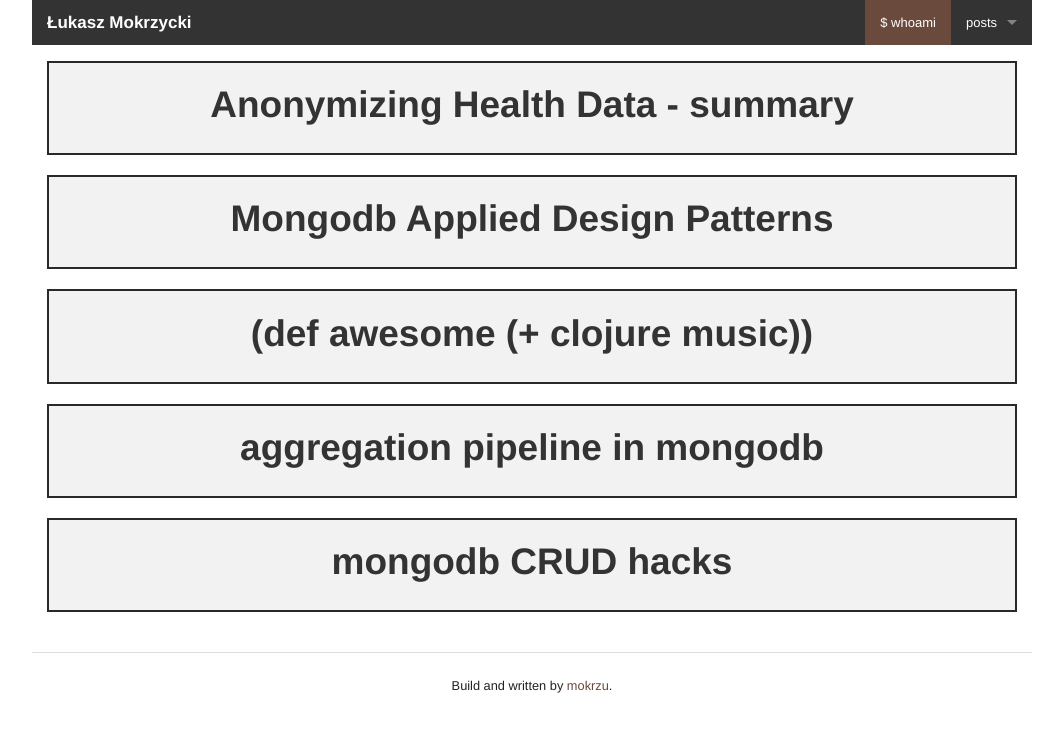
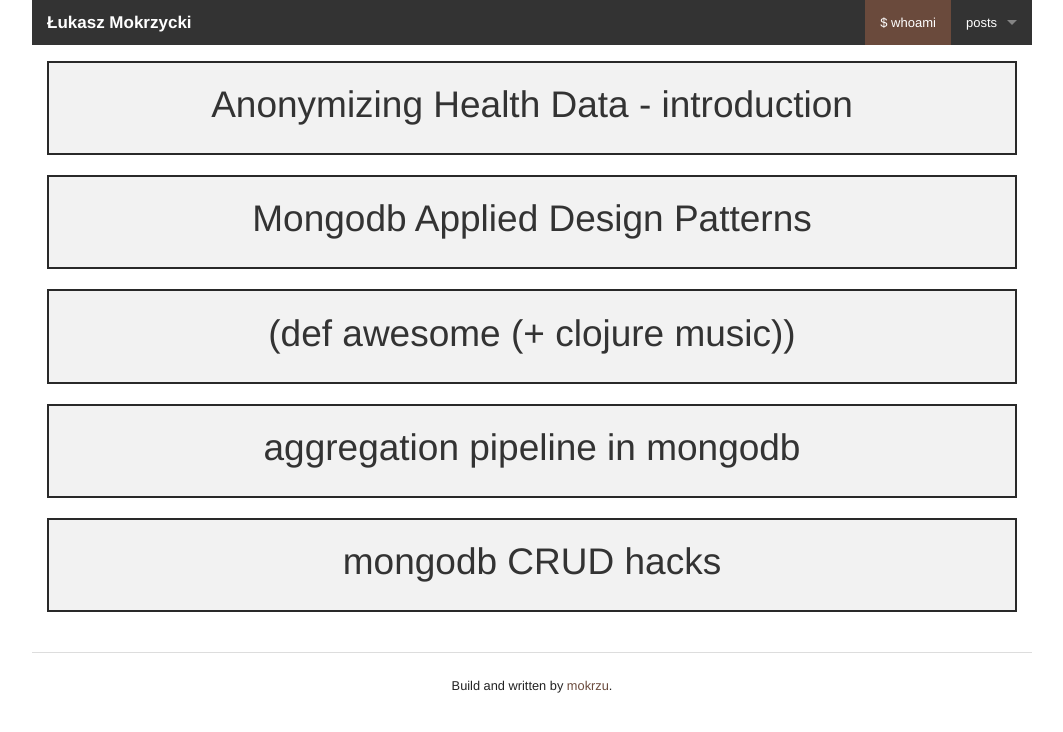
Before and after one commit to mokrzu/mokrzu.github.io, a Jekyll site: the page built from index.html, in a window 1280 px wide. Shown: the top 732 px of the page, without its empty margins (108-1171 px from the left). Built offline with Jekyll 4.4.1, drawn with Linux system fonts in a browser that asks for light colours; Markdown is read by kramdown in place of the engine named in the settings.

```diff
--- a/index.html
+++ b/index.html
@@ -9,7 +9,7 @@
     {% for post in site.posts %}
       <div class="panel">
         <a href="{{ post.url }}">
-          <h2 class="text-center"><b>{{ post.title }}</b></h2>
+          <h2 class="text-center">{{ post.title }}</h2>
         </a>
       </div>
     {% endfor %}
```
Also changed, not shown: _posts/2014-05-21-design-patterns.md (+0 -5 lines), _posts/2014-10-27-health-data.md (+16 -5 lines), img/chart.png (added).
